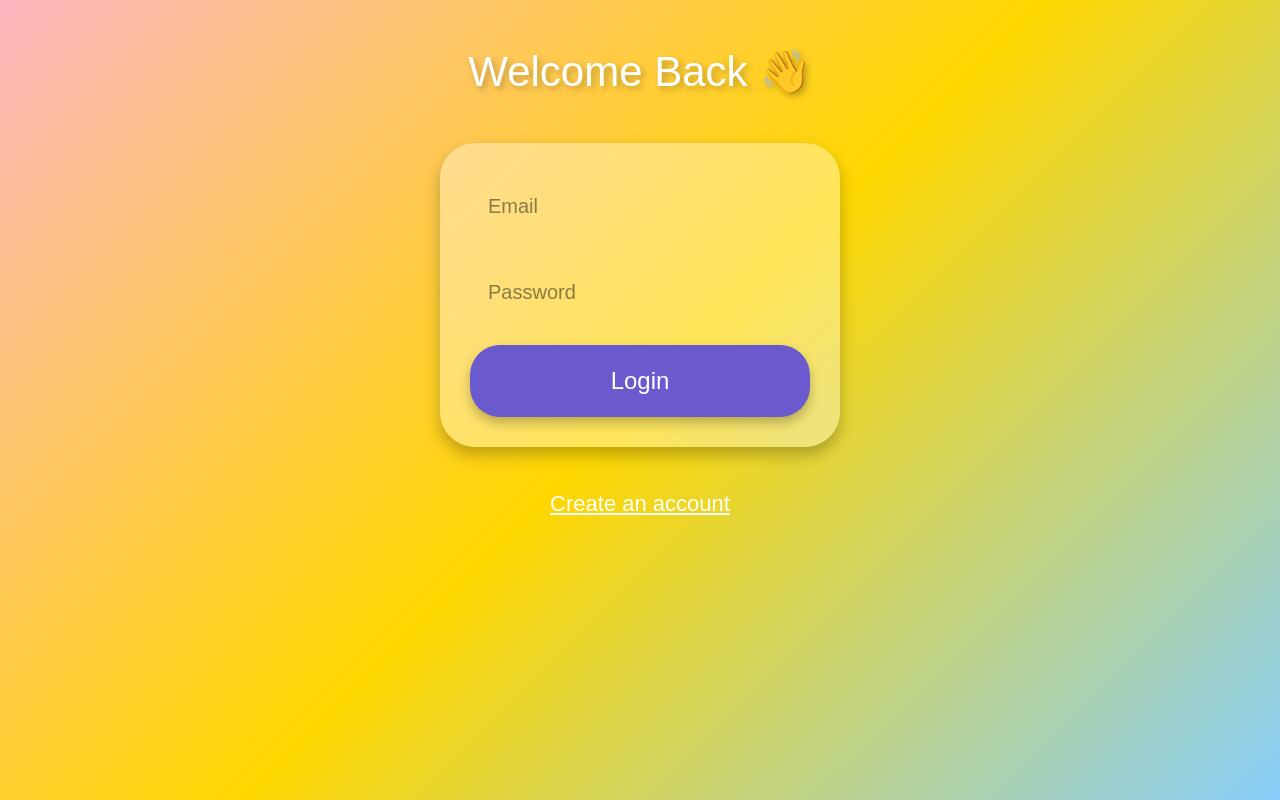
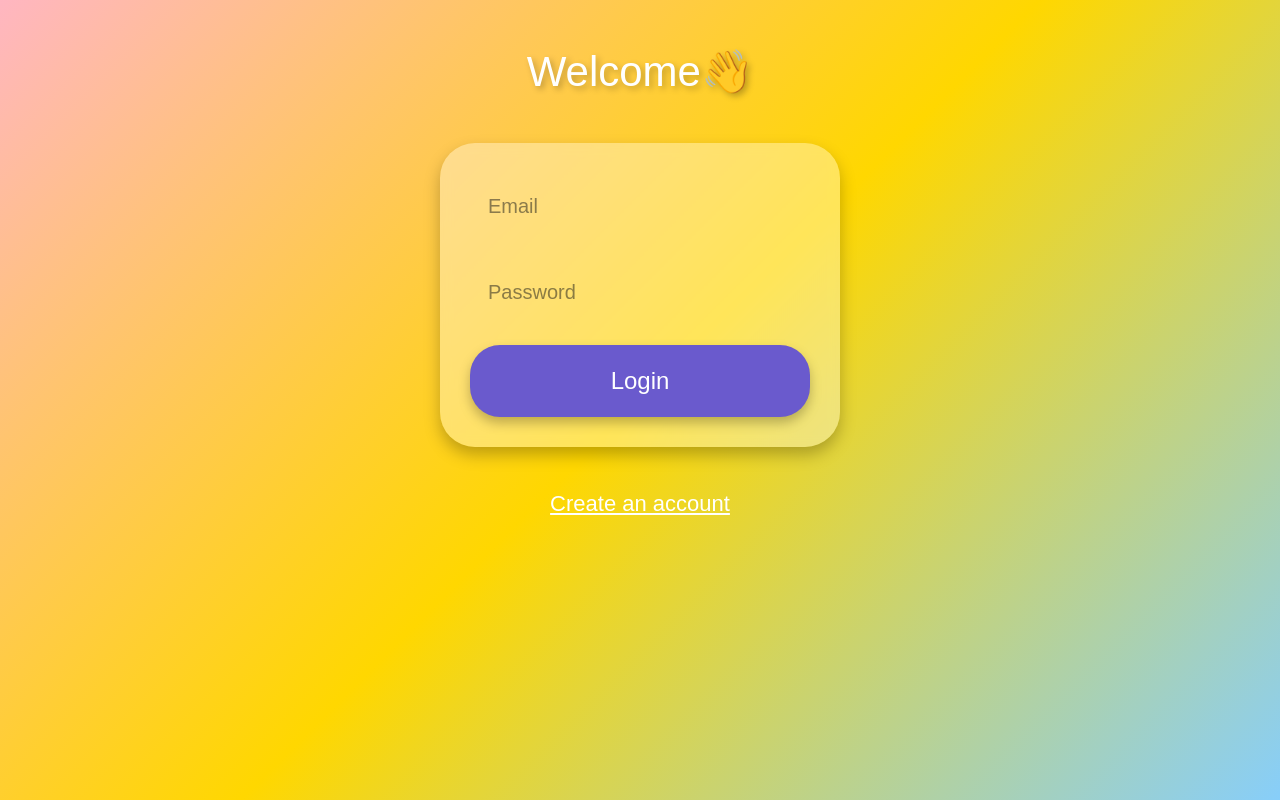
Before and after one commit to Saron-web/speech-practice-helper, a Next.js app: page /login in a window 1280 px wide. Built offline with nearby package versions, Linux system fonts and the light colour scheme.

Commit message:
change the welcome back message

```diff
--- a/app/login/page.tsx
+++ b/app/login/page.tsx
@@ -53,7 +53,7 @@ export default function LoginPage() {
           textShadow: "3px 3px 6px rgba(0,0,0,0.25)"
         }}
       >
-        Welcome Back 👋
+        Welcome👋
       </h1>
 
       <form
```
